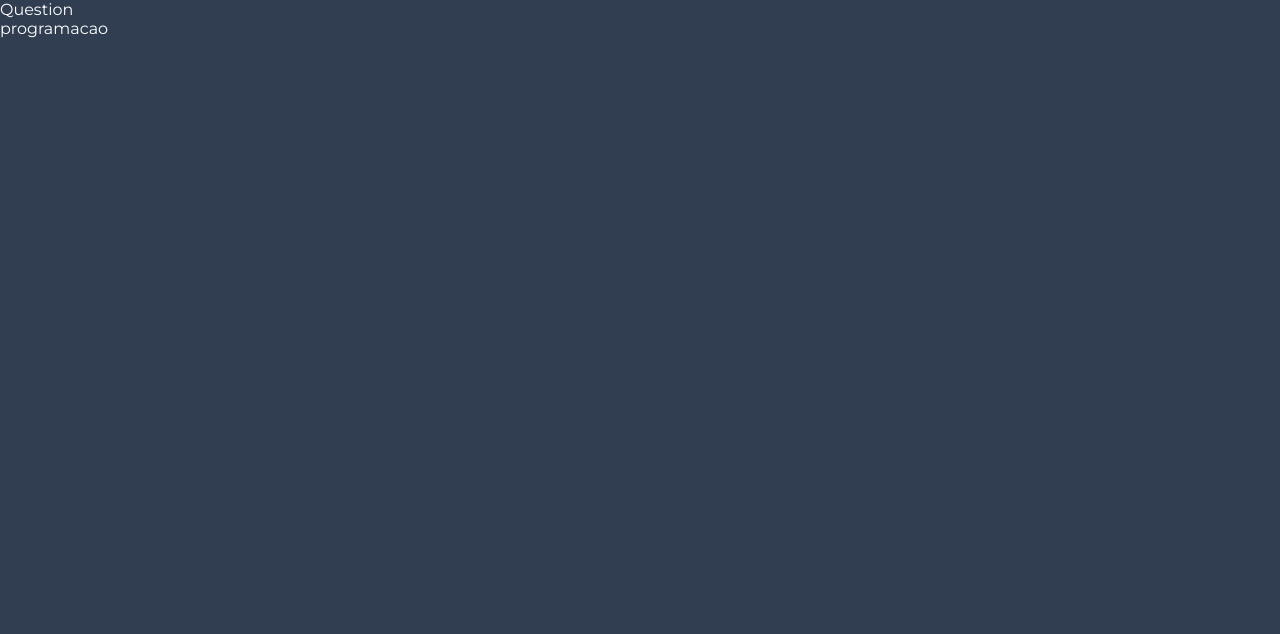
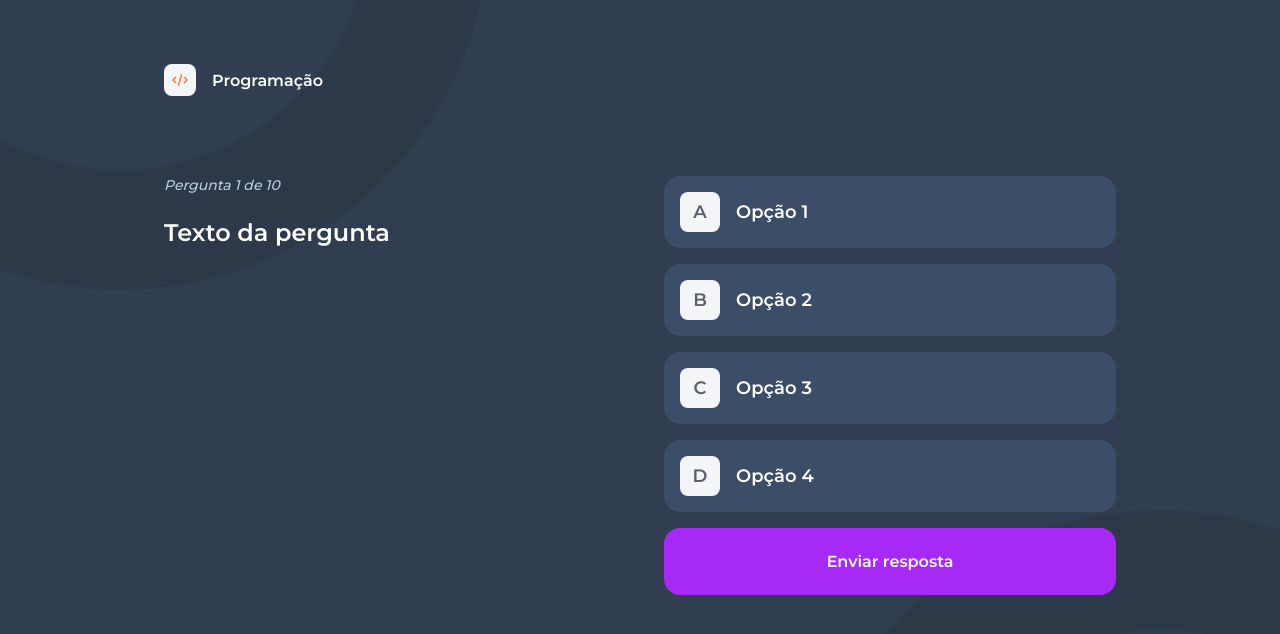
Before and after one commit to filipealvess/quiz-app, a React (Vite) app: page / in a window 1280 px wide. Both pictures are taken after a click on the button "Programação". Shown: the top 634 px of the page. Built offline with nearby package versions, Linux system fonts and the light colour scheme.

Commit message:
Add structure of question page

```diff
--- a/src/pages/Question/index.tsx
+++ b/src/pages/Question/index.tsx
@@ -1,14 +1,66 @@
-import {useParams} from 'react-router-dom';
+import { useParams } from 'react-router-dom';
+import { Navigate } from 'react-router-dom';
+import styles from './styles.module.css';
+import { getById } from '../../utils/subjects';
+import { list } from '../../utils/questions';
+import Card from '../../components/Card';
 
 function Question() {
-    const {subject} = useParams();
+    const { subject: subjectId } = useParams();
+    const subject = getById(subjectId as string);
+
+    if (subject === null) {
+        return (
+            <Navigate to='/' replace />
+        );
+    }
+
+    const questions = list(subjectId as string);
+
+    // TODO: show a feedback message and allow retry
+    if (questions === null || questions?.length === 0) {
+        return (
+            <Navigate to='/' replace />
+        );
+    }
 
     return (
-        <>
-            <h1>Question</h1>
+        <div className={`page ${styles.container}`}>
+            <header className={styles.header}>
+                <article className={styles.subject}>
+                    <div>
+                        <img src={subject.iconSrc} />
+                    </div>
 
-            <p>{subject}</p>
-        </>
+                    <p>
+                        {subject.name}
+                    </p>
+                </article>
+            </header>
+
+            <main className={styles.content}>
+                <section className={styles.question}>
+                    <p className={styles.counter}>
+                        Pergunta 1 de 10
+                    </p>
+
+                    <p className={styles.text}>
+                        Texto da pergunta
+                    </p>
+                </section>
+
+                <section className={styles.options}>
+                    <Card text='Opção 1' iconFallback='A' />
+                    <Card text='Opção 2' iconFallback='B' />
+                    <Card text='Opção 3' iconFallback='C' />
+                    <Card text='Opção 4' iconFallback='D' />
+
+                    <button className={styles.button}>
+                        Enviar resposta
+                    </button>
+                </section>
+            </main>
+        </div>
     );
 }
 
--- /dev/null
+++ b/src/pages/Question/styles.module.css
@@ -0,0 +1,105 @@
+.container {
+    position: relative;
+    padding: 24px 0;
+    overflow: hidden;
+}
+
+.header {
+    width: 100%;
+    max-width: 1000px;
+    margin: 40px auto 0;
+    padding: 0 24px;
+}
+
+.subject {
+    display: flex;
+    align-items: center;
+    gap: 16px;
+}
+
+.subject div {
+    display: flex;
+    justify-content: center;
+    align-items: center;
+    width: 32px;
+    height: 32px;
+    background-color: #F4F5F7;
+    border-radius: 8px;
+}
+
+.subject img {
+    max-width: 16px;
+    max-height: 16px;
+}
+
+.subject p {
+    font-weight: 600;
+}
+
+.content {
+    display: flex;
+    gap: 24px;
+    justify-content: space-between;
+    width: 100%;
+    max-width: 1000px;
+    margin: 80px auto 0;
+    padding: 0 24px;
+}
+
+.question {
+    width: 50%;
+}
+
+.counter {
+    margin-bottom: 24px;
+    font-size: 14px;
+    font-style: italic;
+    font-weight: 500;
+    color: #BACAE3;
+}
+
+.text {
+    font-size: 24px;
+    font-weight: 600;
+}
+
+.options {
+    display: flex;
+    flex-direction: column;
+    flex: 1;
+    gap: 16px;
+}
+
+.button {
+    padding: 24px;
+    border-radius: 16px;
+    background-color: #A629F6;
+    color: #FFFFFF;
+    font-weight: 600;
+    transition: 0.3s transform;
+}
+
+.button:not(:disabled):hover {
+    transform: scale(1.03);
+}
+
+.button:disabled {
+    opacity: 0.75;
+    cursor: not-allowed;
+}
+
+@media (max-width: 650px) {
+    .header {
+        margin: 24px auto 0;
+    }
+
+    .content {
+        flex-direction: column;
+        margin: 32px auto 0;
+    }
+
+    .question {
+        width: auto;
+        margin-bottom: 16px;
+    }
+}
```
